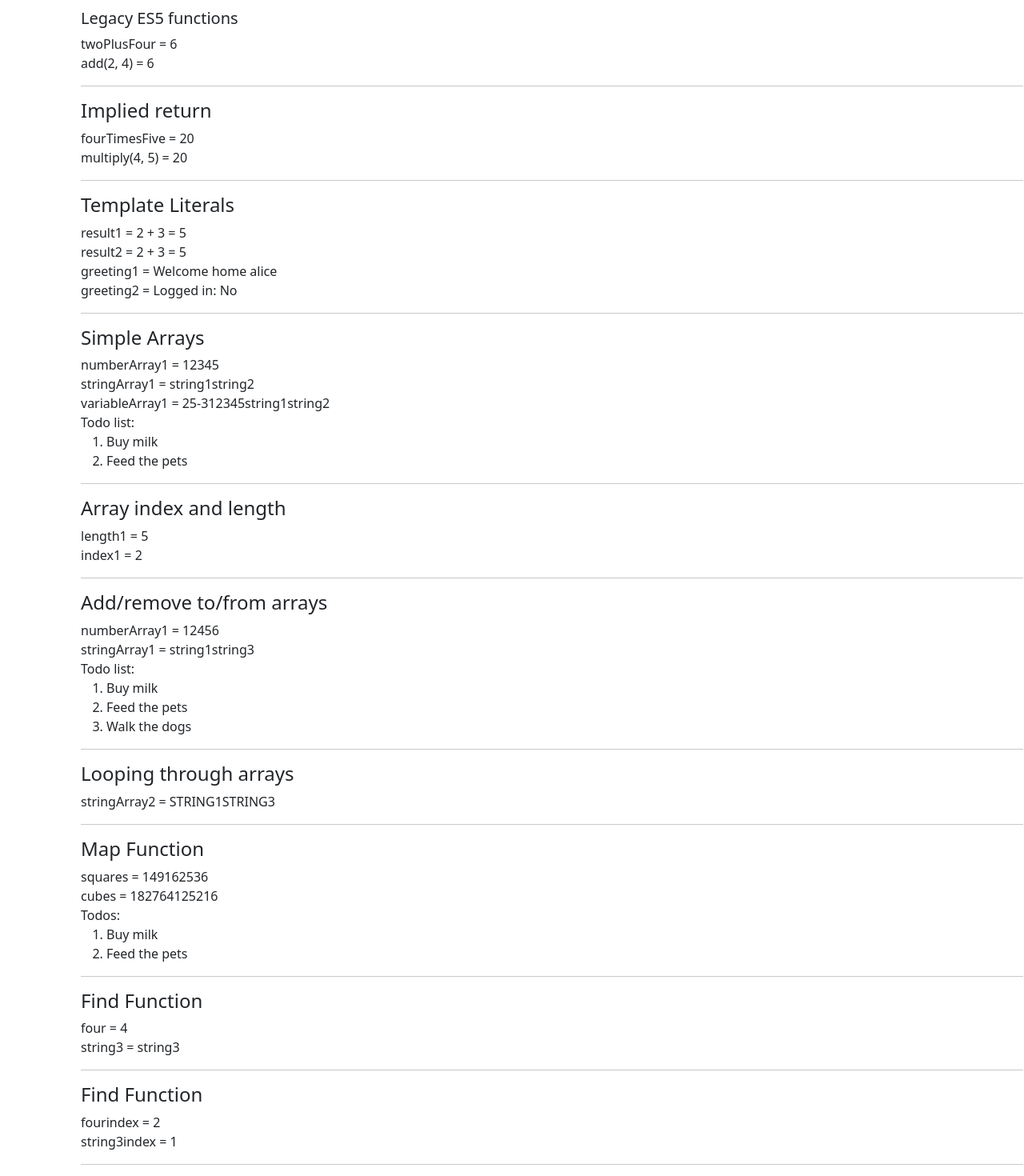
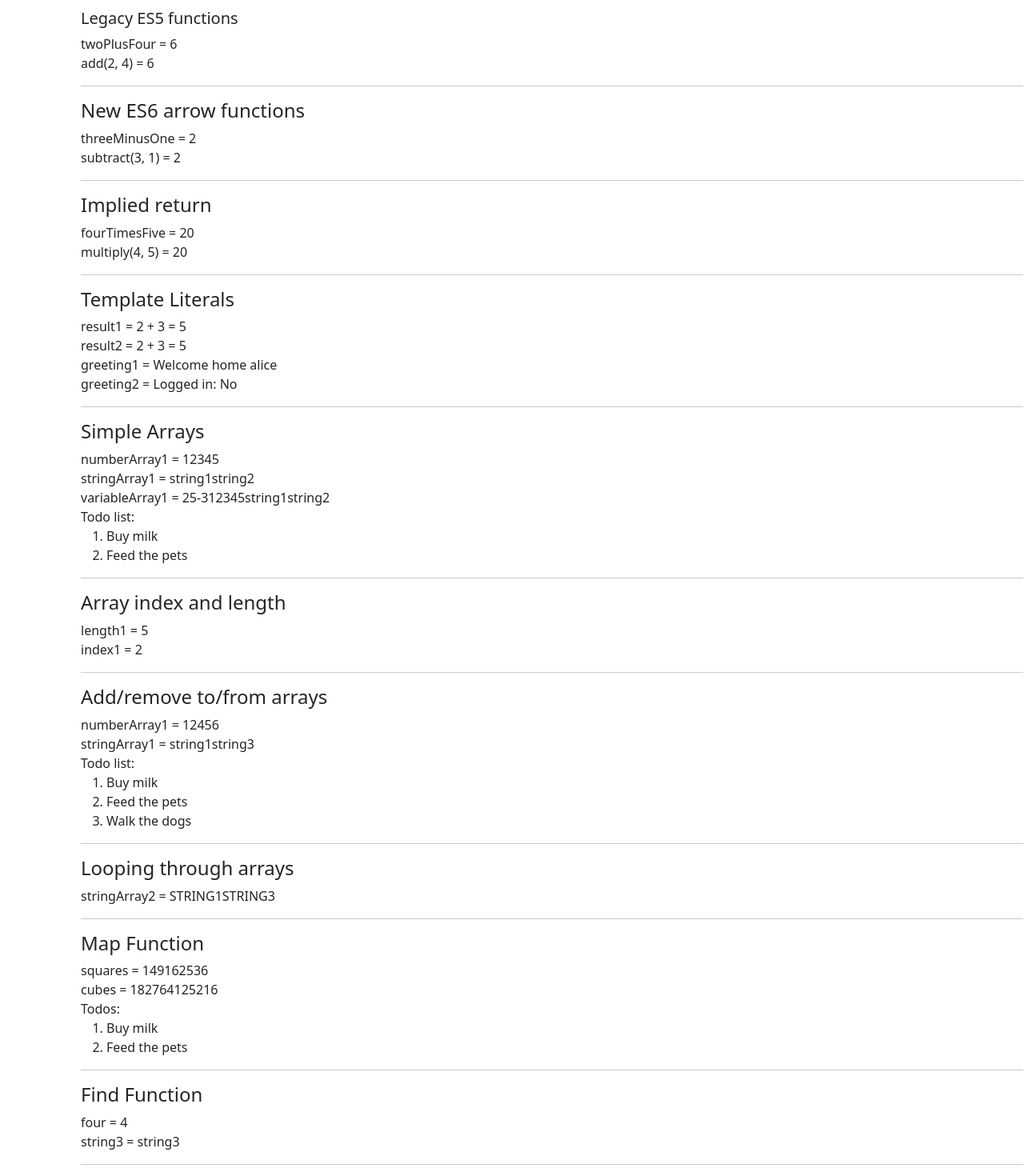
Before and after one commit to XiShaoDong/yuxuan-next-js-fall25, a Next.js app: page /Labs/Lab3 in a window 1280 px wide. Shown: the part 1100-2570 px from the top of the page at 80% size. Built offline with nearby package versions, Linux system fonts and the light colour scheme.

Commit message:
Cover the miss part in lab3

```diff
--- /dev/null
+++ b/app/Labs/Lab3/ArrowFunctions.tsx
@@ -0,0 +1,16 @@
+const subtract = (a: number, b: number) => {
+  return a - b;
+};
+
+
+export default function ArrowFunctions() {
+  const threeMinusOne = subtract(3, 1);
+  console.log(threeMinusOne);
+  return (
+    <div id="wd-arrow-functions">
+      <h4>New ES6 arrow functions</h4>
+      threeMinusOne = {threeMinusOne}   <br />
+      subtract(3, 1) = {subtract(3, 1)} <hr />
+    </div>
+  );
+}
--- a/app/Labs/Lab3/DestructingImports.tsx
+++ b/app/Labs/Lab3/DestructingImports.tsx
@@ -26,7 +26,7 @@ export default function DestructingImports() {
                         <td>subtract(5, 1) = {subtract(5, 1)}</td>
                     </tr>
                     <tr>
-                        <td>Math.multiply(3, 4) = {Math.multiply(5, 1)}</td>
+                        <td>Math.multiply(3, 4) = {Math.multiply(3, 4)}</td>
                         <td>Matematica.subtract(3, 4) =
                             {Matematica.multiply(3, 4)}</td>
                         <td>subtract(3, 4) = {multiply(3, 4)}</td>
--- a/app/Labs/Lab3/FindIndex.tsx
+++ b/app/Labs/Lab3/FindIndex.tsx
@@ -11,7 +11,7 @@ function FindIndex() {
     const string3Index = stringArray1.findIndex(a => a === 'string3');
     return (
         <div id="wd-find-index">
-            <h4>Find Function</h4>
+            <h4>FindIndex Function</h4>
             fourindex = {fourIndex} <br />
             string3index = {string3Index} <hr />
         </div>
--- a/app/Labs/Lab3/page.tsx
+++ b/app/Labs/Lab3/page.tsx
@@ -29,6 +29,7 @@ import Highlight from "./Highlight";
 import PathParameters from "./PathParameters";
 import TodoItem from "./todos/TodoItem";
 import TodoList from "./todos/TodoList";
+import ArrowFunctions from "./ArrowFunctions";
 
 export default function Lab3() {
     console.log('Hello World!');
@@ -45,6 +46,7 @@ export default function Lab3() {
             <ConditionalOutputInline />
             <hr />
             <LegacyFunctions />
+            <ArrowFunctions/>
             <ImpliedReturn />
             <TemplateLiterals />
             <SimpleArrays />
```
